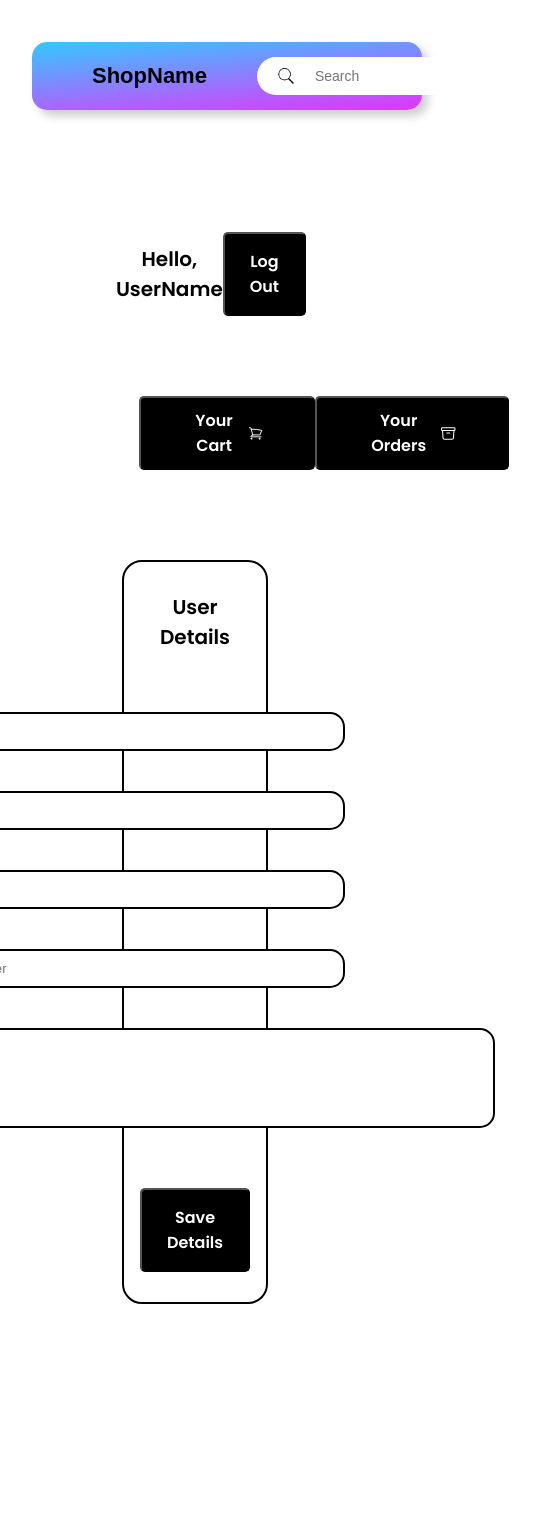
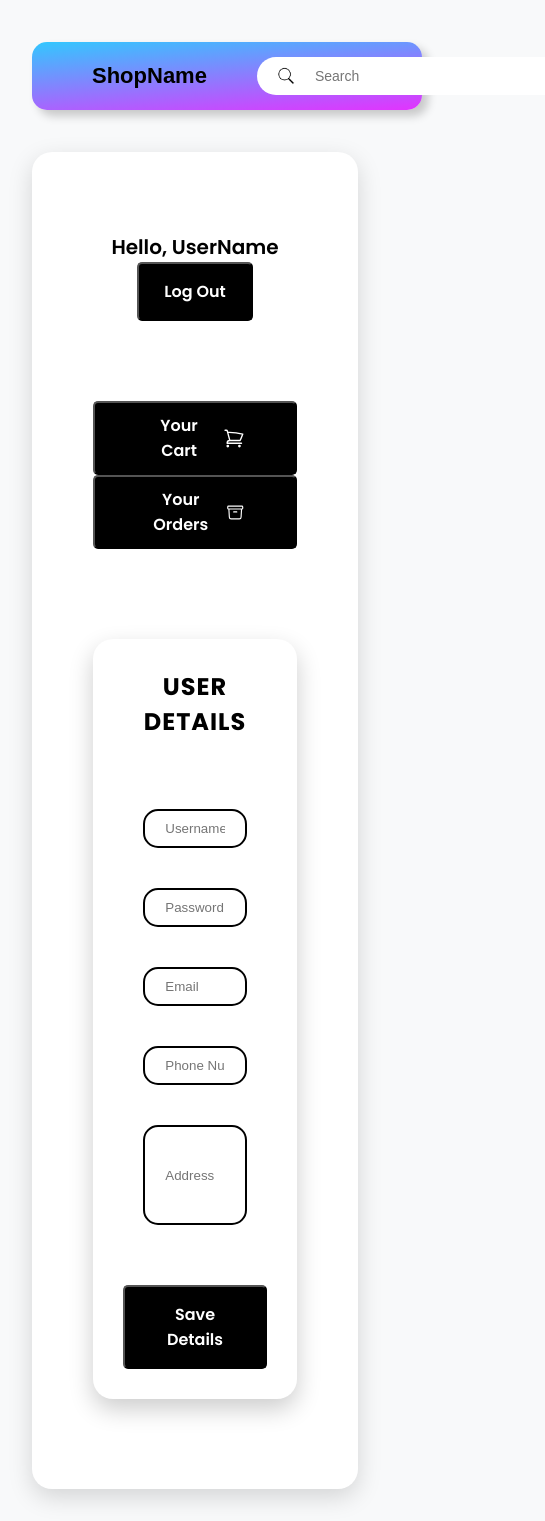
Before and after one commit to Rajat-264/ui-service, a React (Vite) app: page /user-profile in a window 390 px wide. Shown: the whole page, 545 px wide, since content can reach past the window. Before the commit the page ends 1426 px from the top, so only its background shows below. Built offline with nearby package versions, Linux system fonts and the light colour scheme; a web font is replaced by a local one.

Commit message:
minimal changes

```diff
--- a/src/pages/cart/cart.css
+++ b/src/pages/cart/cart.css
@@ -21,6 +21,8 @@
     border-radius: 10px;
     border: 2px solid black;
     margin-top: 30px;
+    box-shadow: 0px 4px 12px rgba(0, 0, 0, 0.15);
+
 }
 
 .cart-title{
@@ -72,10 +74,11 @@
     flex-direction: row;
     justify-content: space-between;
     align-items: center;
-    padding: 20px;
-    border: 2px solid black;
+    padding: 40px 30px;
     gap: 150px;
     border-radius: 10px;
+    box-shadow: 0px 4px 12px rgba(0, 0, 0, 0.15);
+
 }
 
 .cart-total-summary{
--- a/src/pages/profile/profile.css
+++ b/src/pages/profile/profile.css
@@ -1,6 +1,12 @@
 @import url('https://fonts.googleapis.com/css2?family=Coiny&family=Lexend:wght@100..900&family=Luckiest+Guy&family=Outfit:wght@100..900&family=Poppins:ital,wght@0,100;0,200;0,300;0,400;0,500;0,600;0,700;0,800;0,900;1,100;1,200;1,300;1,400;1,500;1,600;1,700;1,800;1,900&family=Yatra+One&display=swap');
 
-.profile-page{
+body {
+    background-color: #f8f9fa;
+    margin: 0;
+    padding: 0;
+}
+
+.profile-page {
     display: flex;
     flex-direction: column;
     justify-content: center;
@@ -10,9 +16,11 @@
     font-family: Poppins, sans-serif;
     gap: 50px;
     padding: 50px;
+    border-radius: 20px;
+    box-shadow: 0 8px 24px rgba(0, 0, 0, 0.15);
 }
 
-.btn{
+.btn {
     background: black;
     color: white;
     border-radius: 5px;
@@ -22,9 +30,15 @@
     font-weight: 600;
     display: block;
     width: fit-content;
+    transition: 0.3s ease-in-out;
 }
 
-.user{
+.btn:hover {
+    background-color: #222;
+    transform: translateY(-2px);
+}
+
+.user {
     display: flex;
     flex-direction: row;
     align-items: center;
@@ -33,12 +47,12 @@
     margin-top: 30px;
 }
 
-.user-name{
+.user-name {
     font-weight: 600;
     font-size: 20px;
 }
 
-.cart-order{
+.cart-order {
     display: flex;
     flex-direction: row;
     align-items: center;
@@ -47,7 +61,7 @@
     margin-top: 30px;
 }
 
-.btn2{
+.btn2 {
     display: flex;
     flex-direction: row;
     align-items: center;
@@ -61,20 +75,29 @@
     font-weight: 600;
     font-size: 16px;
     width: fit-content;
+    transition: 0.3s ease-in-out;
 }
 
-.cart-icon{
+.btn2:hover {
+    background-color: #222;
+    transform: translateY(-2px);
+}
+
+.cart-icon {
     width: 25px;
     height: 25px;
     margin-left: 10px;
 }
 
-.details{
-    font-weight: 600;
-    font-size: 20px;
+.details {
+    font-weight: 700;
+    font-size: 24px;
+    text-transform: uppercase;
+    letter-spacing: 1px;
+    margin-bottom: 10px;
 }
 
-.container{
+.container {
     margin: 40px;
     display: flex;
     flex-direction: column;
@@ -83,11 +106,12 @@
     width: 65%;
     gap: 40px;
     padding: 30px;
-    border: 2px solid #000000;
     border-radius: 20px;
+    box-shadow: 0 10px 25px rgba(0, 0, 0, 0.2);
+    background-color: #ffffff;
 }
 
-.user-details{
+.user-details {
     padding: 20px 50px;
     border-radius: 10px;
     width: 700px;
@@ -96,18 +120,45 @@
     gap: 40px;
 }
 
-.user-input{
+.user-input {
     border: 2px solid #000000;
-    border-radius: 5px;
+    border-radius: 15px;
     padding: 10px 20px;
     max-width: 450px;
-    border-radius: 15px;
+    transition: 0.2s ease-in-out;
 }
 
-.user-input1{
+.user-input1 {
     border: 2px solid #000000;
     border-radius: 15px;
     padding: 10px 20px;
     max-width: 650px;
     height: 100px;
+    transition: 0.2s ease-in-out;
 }
+
+.user-input:focus,
+.user-input1:focus {
+    outline: none;
+    border-color: #666;
+    box-shadow: 0 0 8px rgba(0, 0, 0, 0.2);
+}
+
+/* Responsive Design */
+@media (max-width: 768px) {
+    .user, .cart-order, .container {
+        width: 90%;
+        flex-direction: column;
+        align-items: center;
+    }
+
+    .user-details {
+        width: 100%;
+        padding: 20px;
+    }
+
+    .btn2 {
+        width: 100%;
+        justify-content: space-between;
+    }
+}
```
